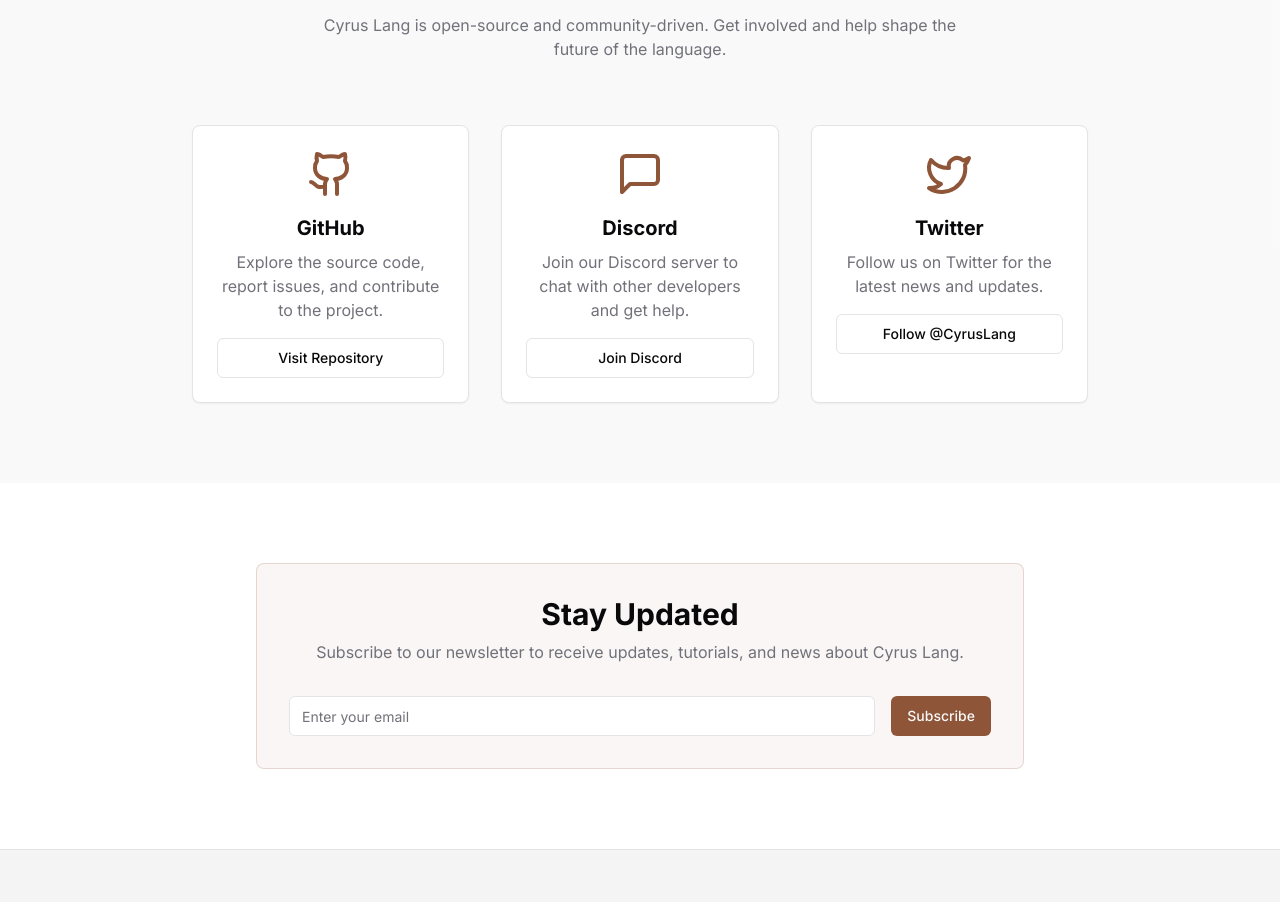
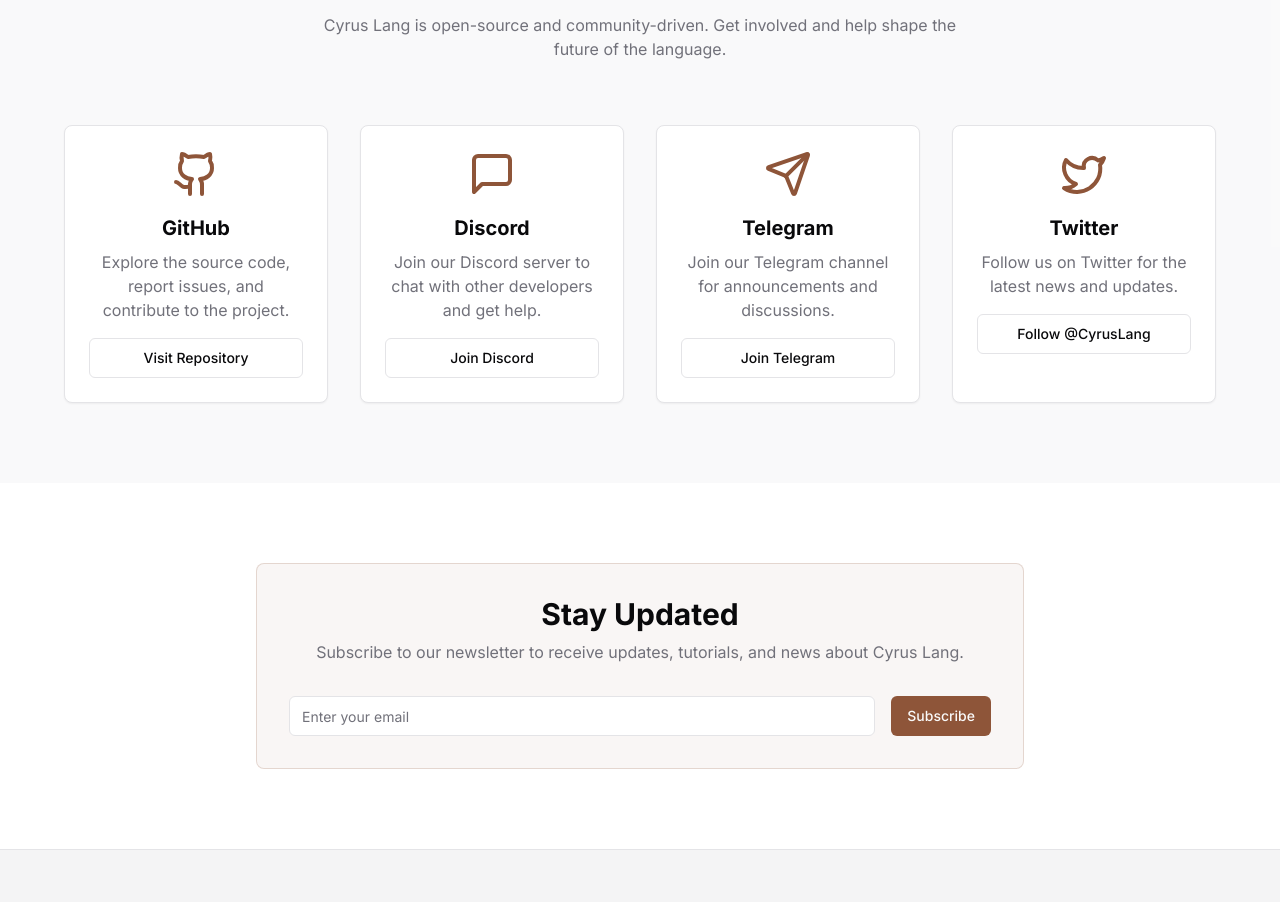
Before and after one commit to AZCPCF/Official-Website, a Next.js app: page / in a window 1280 px wide. Shown: the part 3564-4466 px from the top of the page. Built offline with nearby package versions, Linux system fonts and the light colour scheme.

Commit message:
feat(community): add Telegram card with link to channel

```diff
--- a/app/page.tsx
+++ b/app/page.tsx
@@ -2,7 +2,7 @@
 
 import { Button } from "@/components/ui/button"
 import { Tabs, TabsContent, TabsList, TabsTrigger } from "@/components/ui/tabs"
-import { Code, Cpu, Globe, Github, Twitter, MessageSquare, Layers, Shield, Menu, X } from "lucide-react"
+import { Code, Cpu, Globe, Github, Twitter, MessageSquare, Layers, Shield, Send, Menu, X } from "lucide-react"
 import Link from "next/link"
 import { ThemeToggle } from "@/components/theme-toggle"
 import { Sheet, SheetContent, SheetTrigger } from "@/components/ui/sheet"
@@ -310,16 +310,20 @@ func main() {
                 Cyrus Lang is open-source and community-driven. Get involved and help shape the future of the language.
               </p>
             </div>
-            <div className="grid grid-cols-1 md:grid-cols-3 gap-8 max-w-4xl mx-auto">
+            <div className="grid grid-cols-1 md:grid-cols-4 gap-8 max-w-6xl mx-auto">
               <div className="bg-background rounded-lg p-6 shadow-sm border text-center hover:shadow-md transition-shadow">
                 <Github className="h-12 w-12 mx-auto mb-4 text-primary" />
                 <h3 className="text-xl font-bold mb-2">GitHub</h3>
                 <p className="text-muted-foreground mb-4">
                   Explore the source code, report issues, and contribute to the project.
                 </p>
-                <Button variant="outline" className="w-full">
-                  Visit Repository
-                </Button>
+                <Link href="https://github.com/cyrus-lang" passHref legacyBehavior>
+                  <Button variant="outline" className="w-full" asChild>
+                    <a target="_blank" rel="noopener noreferrer">
+                      Visit Repository
+                    </a>
+                  </Button>
+                </Link>
               </div>
               <div className="bg-background rounded-lg p-6 shadow-sm border text-center hover:shadow-md transition-shadow">
                 <MessageSquare className="h-12 w-12 mx-auto mb-4 text-primary" />
@@ -330,6 +334,20 @@ func main() {
                 <Button variant="outline" className="w-full">
                   Join Discord
                 </Button>
+              </div>
+              <div className="bg-background rounded-lg p-6 shadow-sm border text-center hover:shadow-md transition-shadow">
+                <Send className="h-12 w-12 mx-auto mb-4 text-primary" />
+                <h3 className="text-xl font-bold mb-2">Telegram</h3>
+                <p className="text-muted-foreground mb-4">
+                  Join our Telegram channel for announcements and discussions.
+                </p>
+                <Link href="https://t.me/cyrus_lang" passHref legacyBehavior>
+                  <Button variant="outline" className="w-full" asChild>
+                    <a target="_blank" rel="noopener noreferrer">
+                      Join Telegram
+                    </a>
+                  </Button>
+                </Link>
               </div>
               <div className="bg-background rounded-lg p-6 shadow-sm border text-center hover:shadow-md transition-shadow">
                 <Twitter className="h-12 w-12 mx-auto mb-4 text-primary" />
```
